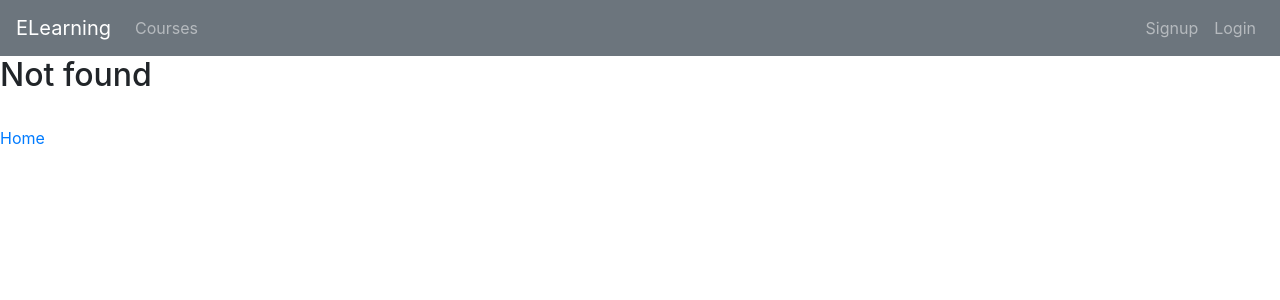
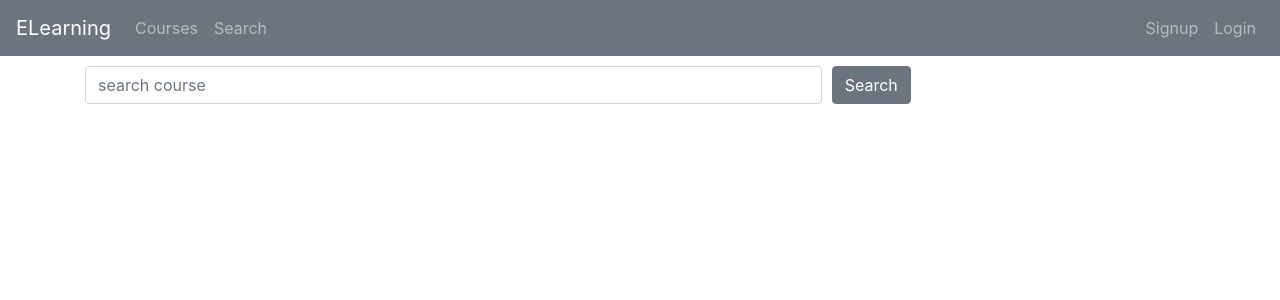
Before and after one commit to lasse1900/react-prisma-apollo, a React (Create React App) app in the folder client/: page /search in a window 1280 px wide. Before the commit this address had no page. Shown: the top 300 px of the page. Built offline with nearby package versions, Linux system fonts and the light colour scheme.

Commit message:
added search component no function yet

```diff
--- a/client/src/App.js
+++ b/client/src/App.js
@@ -9,6 +9,7 @@ import Auth from './components/Auth';
 import { AuthRoute, UnauthRoute } from 'react-router-auth'
 import { AUTH_TOKEN } from './constants';
 import NotFound from './components/NotFound'
+import SearchCourse from './components/SearchCourse';
 
 class App extends React.Component {
   render() {
@@ -22,6 +23,7 @@ class App extends React.Component {
           <UnauthRoute exact path="/signup" redirectTo='/' component={Auth} authenticated={isAuth} />
           <AuthRoute exact path="/create" redirectTo='/login' component={CreateCourse} authenticated={isAuth} />
           <AuthRoute exact path="/course/:id/edit" redirectTo='/login' component={EditCourse} authenticated={isAuth} />
+          <Route exact path="/search" component={SearchCourse} />
           <Route component={NotFound} />
         </Switch>
       </div>
--- a/client/src/components/Header.js
+++ b/client/src/components/Header.js
@@ -30,6 +30,11 @@ class Header extends React.Component {
                   Courses
                 </Link>
               </li>
+              <li className="nav-item">
+                <Link className="nav-link" to="/search">
+                  Search
+                </Link>
+              </li>
               {authToken && (
                 <li className="nav-item">
                   <Link className="nav-link" to="/create">
@@ -43,10 +48,10 @@ class Header extends React.Component {
               {authToken ? (
                 <li className="nav-item" style={{ cursor: 'pointer' }}>
                   <div className="nav-link"
-                  onClick={() => {
-                    localStorage.removeItem(AUTH_TOKEN)
-                    this.props.history.push('/')
-                  }}
+                    onClick={() => {
+                      localStorage.removeItem(AUTH_TOKEN)
+                      this.props.history.push('/')
+                    }}
                   >
                     Logout
                 </div>
--- /dev/null
+++ b/client/src/components/SearchCourse.js
@@ -0,0 +1,22 @@
+import React, { Component } from 'react'
+
+class SearchCourse extends Component {
+  render() {
+    return (
+      <div className="container" style={{ marginTop: '10px' }}>
+        <form>
+          <div className="form-row">
+            <div className="col-8">
+              <input type="text" className="form-control" placeholder="search course" />
+            </div>
+            <div className="col-4">
+              <button className="btn btn-secondary" >Search</button>
+            </div>
+          </div>
+        </form>
+      </div>
+    )
+  }
+}
+
+export default SearchCourse
```
